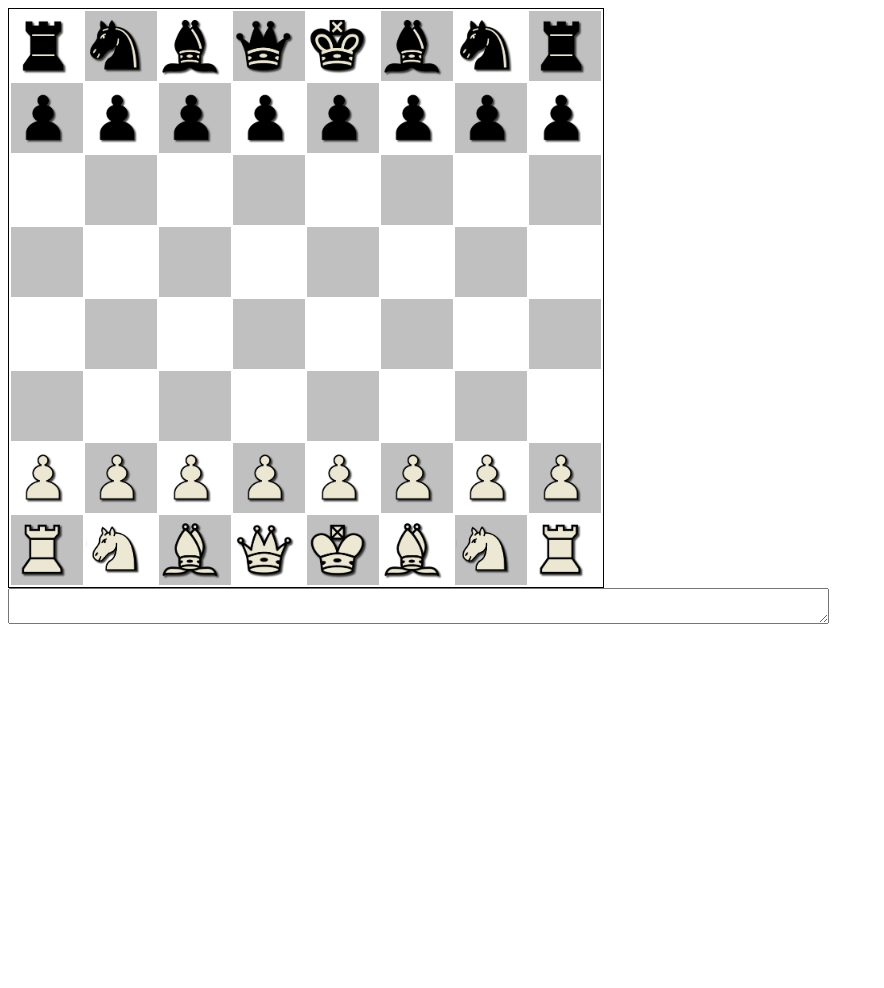
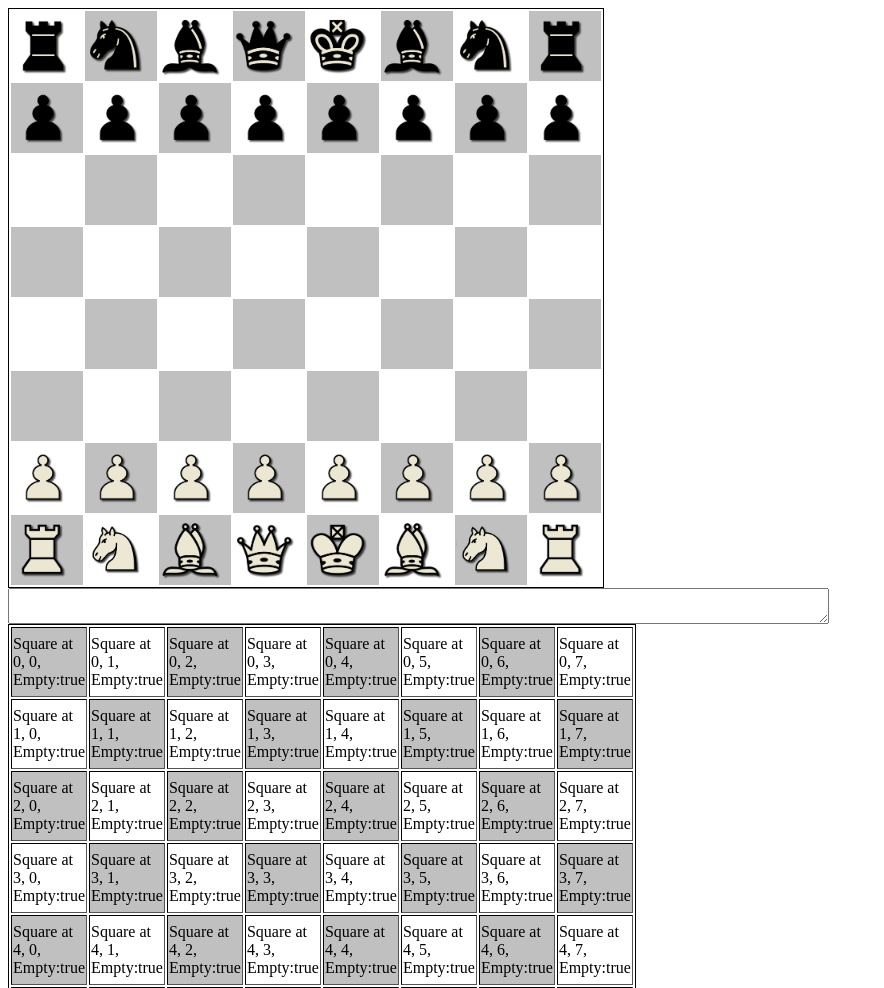
Before and after one commit to bobbyrne01/classic-chess, a plain HTML site: page index.html in a window 1280 px wide. Shown: the top 988 px of the page, without its empty margins (0-884 px from the left). Before the commit the page ends 800 px from the top, so only its background shows below. Drawn offline with Linux system fonts and the light colour scheme.

Commit message:
Board setup - Creating board and setting square colours programmatically

```diff
--- a/css/BoardColors.css
+++ b/css/BoardColors.css
@@ -1,4 +1,4 @@
 td { width:70px; height:70px; }
-td.oddSquare { background-color:white; }
-td.evenSquare { background-color:rgb(192,192,192); }
+.oddSquare { background-color:white; }
+.evenSquare { background-color:rgb(192,192,192); }
 table{ border: 1px solid black; }
--- a/index.html
+++ b/index.html
@@ -4,7 +4,7 @@
 
 		<script type="text/javascript" src="lib/jquery-1.8.3.js"></script>
 		<script type="text/javascript" src="lib/jquery-ui-1.9.2.custom.js"></script>
-		<script type="text/javascript" src="js/CreateBoard.js"></script>
+		<script type="text/javascript" src="js/Init.js"></script>
 		<script type="text/javascript" src="js/Pieces.js"></script>
 		<script type="text/javascript" src="js/Board.js"></script>
 
--- a/js/Board.js
+++ b/js/Board.js
@@ -19,8 +19,10 @@ function Board(){
 
     $(function () {
 
-		var $tbl = $('<table border="1">').attr('id', 'board');
-		var $tbody = $('<tbody>').attr('id', 'tableBody');
+		var $tbl = $('<table border="1">').attr('id', 'board'),
+			$tbody = $('<tbody>').attr('id', 'tableBody'),
+			boardColourOdd = 0,
+			boardColourEven = 1;
 
 		for (var i = 0; i < 8; i++) {
 
@@ -31,16 +33,37 @@ function Board(){
 				board[i][j] = new Square(i, j, true);
     			//alert(board[i][j].toString());
 
-				//var $square = $("<div>");
+				var $cell = $("<td>").attr('id', 'col' + j);
+				//$cell.attr('width', '60px');
 
-				var $cell = $("<td>").attr('id', 'square');
+
+				if (boardColourEven % 2 == 0){
+
+					if (boardColourOdd % 2 == 0)
+						$cell.addClass("oddSquare");
+					else
+						$cell.addClass("evenSquare");
+				}else{
+
+					if (boardColourOdd % 2 == 0)
+						$cell.addClass("evenSquare");
+					else
+						$cell.addClass("oddSquare");
+				}
+
+				//var $img = $("<img>").attr('src', 'images/pawnBlack.png');
+
+				//$cell.append("<img src=\"\" id=\"pawnBlack0\" width=\"60px\">");
+				//$img.appendTo($cell);
 				$cell.text(board[i][j].toString());
 
-				//var $cell = $("<td>").append(canvasArray[tileCount]); // Each data cell will contain a separate <canvas> element
 				$cell.appendTo(trow);
+
+				boardColourOdd++;
 			}
 
 			trow.appendTo($tbody);
+			boardColourEven++;
 		}
 
 		$tbl.append($tbody);
--- a/js/CreateBoard.js
+++ b/js/Init.js
@@ -3,7 +3,10 @@ $(document).ready(function() {
 	var piece = new BasePiece(1, 2, false) ;
 
 	var pawn = new Pawn(3, 4, 5, true);
-	//var board = new Board();
+
+	// Create board
+	var board = new Board();
+	//board.setupNewGame();
 
 	// Event handler for clicking squares on board
 	$('body').on('mousedown', '#board td', function(e) {
@@ -15,5 +18,4 @@ $(document).ready(function() {
 // Set all images to draggable
 $(function() {
     $('img').draggable({ containment: 'parent' });
-
 });
```
